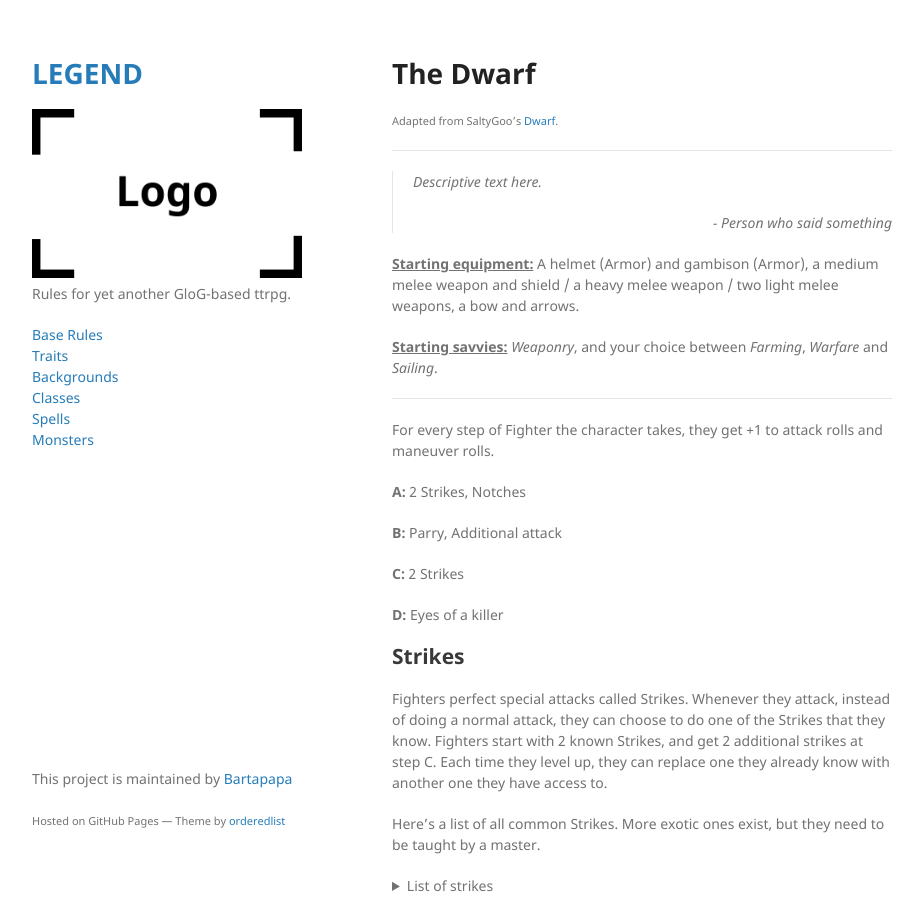
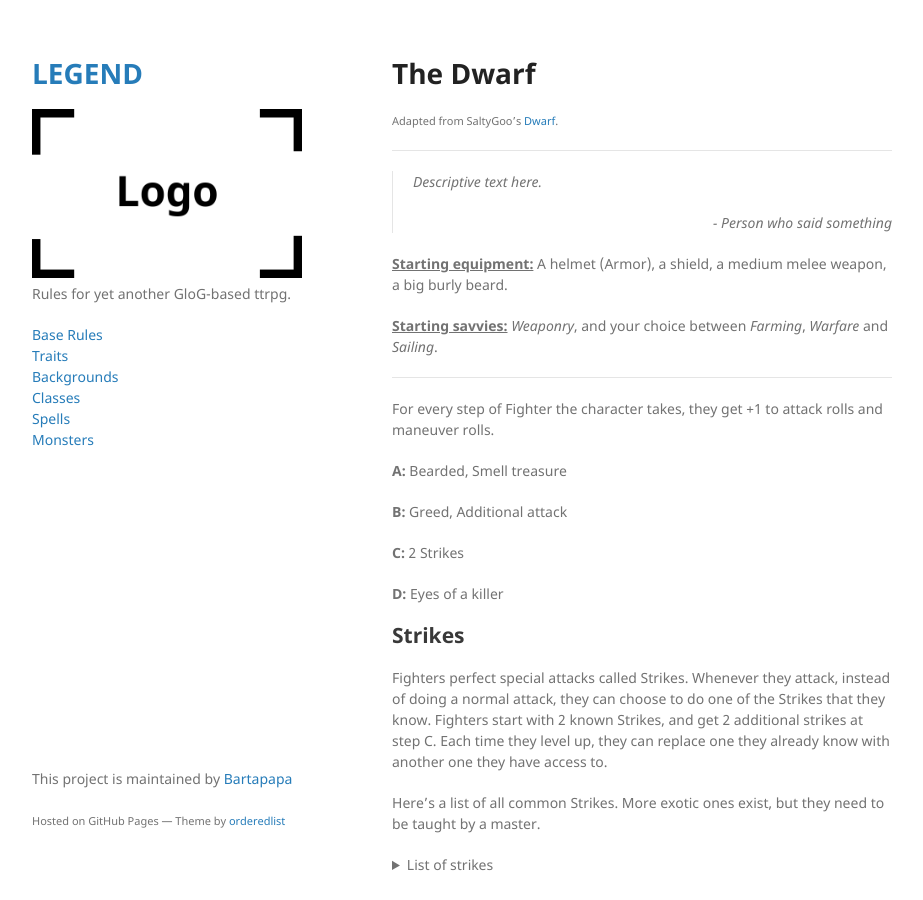
Before and after one commit to Bartapapa/legend, a Jekyll site: the page built from docs/class/dwarf.md, in a window 1280 px wide and 900 px high. Shown: the whole window, without its empty margins (178-1101 px from the left). Built offline with Jekyll 4.4.1, drawn with Linux system fonts in a browser that asks for light colours.

Commit message:
Update dwarf.md

```diff
--- a/docs/class/dwarf.md
+++ b/docs/class/dwarf.md
@@ -11,7 +11,7 @@ permalink: /classes/dwarf
 >
 ><p style="text-align: right">- Person who said something</p>
 
-<b><u>Starting equipment:</u></b> A helmet (Armor) and gambison (Armor), a medium melee weapon and shield / a heavy melee weapon / two light melee weapons, a bow and arrows.
+<b><u>Starting equipment:</u></b> A helmet (Armor), a shield, a medium melee weapon, a big burly beard.
 
 <b><u>Starting savvies:</u></b> <i>Weaponry</i>, and your choice between <i>Farming</i>, <i>Warfare</i> and <i>Sailing</i>.
 
@@ -19,9 +19,9 @@ permalink: /classes/dwarf
 
 For every step of Fighter the character takes, they get +1 to attack rolls and maneuver rolls.
 
-<b>A:</b> 2 Strikes, Notches
+<b>A:</b> Bearded, Smell treasure
 
-<b>B:</b> Parry, Additional attack
+<b>B:</b> Greed, Additional attack
 
 <b>C:</b> 2 Strikes
 
```
